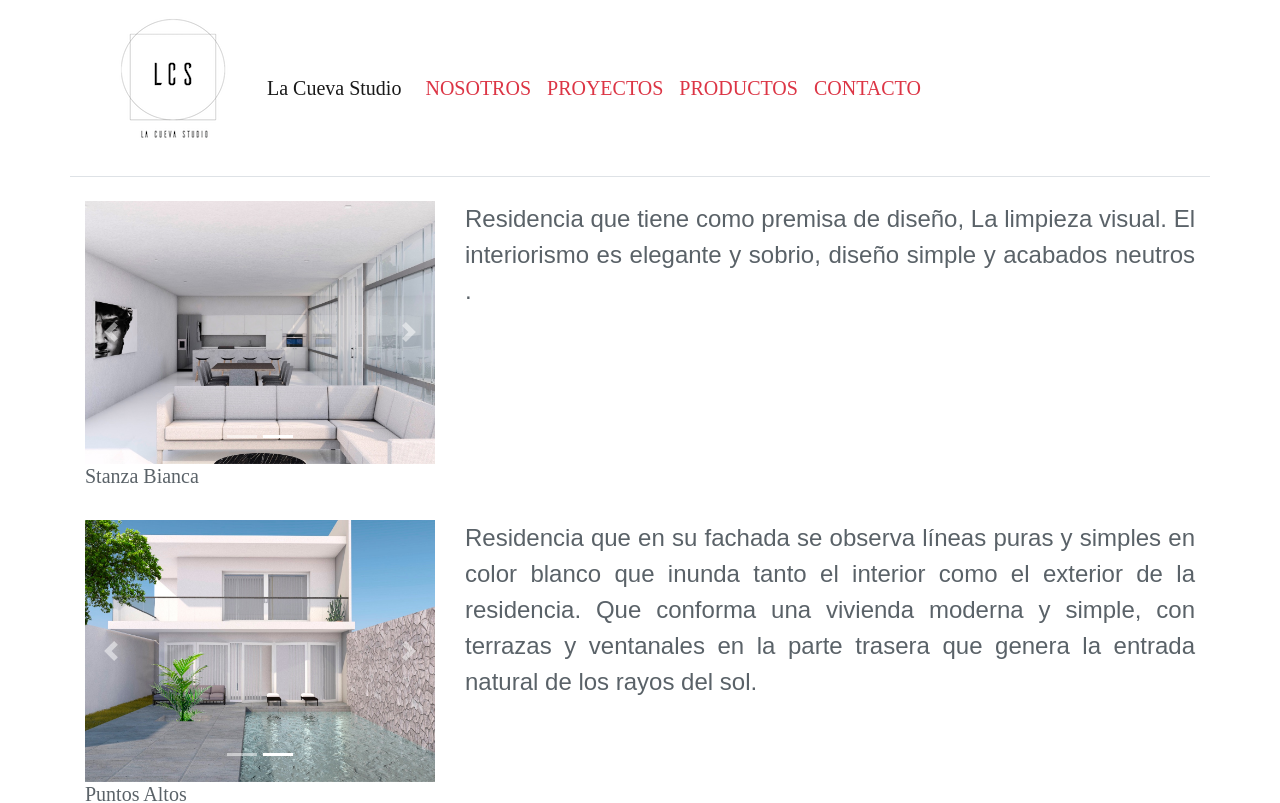
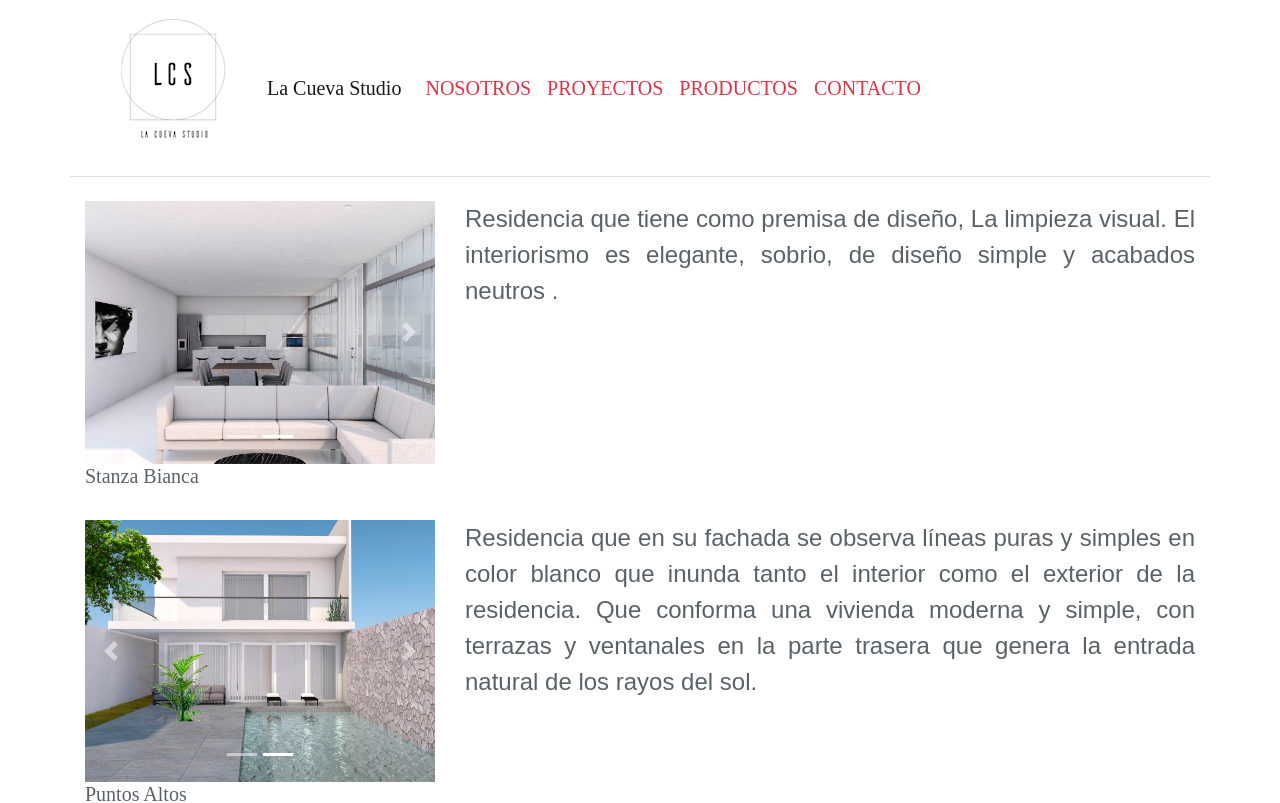
Before and after one commit to lalo256/laCuevaStudioReact, a React (Create React App) app: page /proyecto in a window 1280 px wide. Shown: the top 803 px of the page. Built offline with nearby package versions, Linux system fonts and the light colour scheme.

Commit message:
fix description from stanza bianca

```diff
--- a/src/pages/Proyecto.js
+++ b/src/pages/Proyecto.js
@@ -37,7 +37,7 @@ class Proyecto extends React.Component{
                         <div className="col-8">
                             <p className="descripcionProject1">
                                 Residencia que tiene como premisa de diseño, La limpieza visual.
-                                El  interiorismo  es elegante y sobrio, diseño simple y acabados neutros .
+                                El  interiorismo  es elegante, sobrio, de diseño simple y acabados neutros .
                             </p>
                         </div>
 
```
Also changed, not shown: 1 other file (tests, documents, lock files or other folders).
